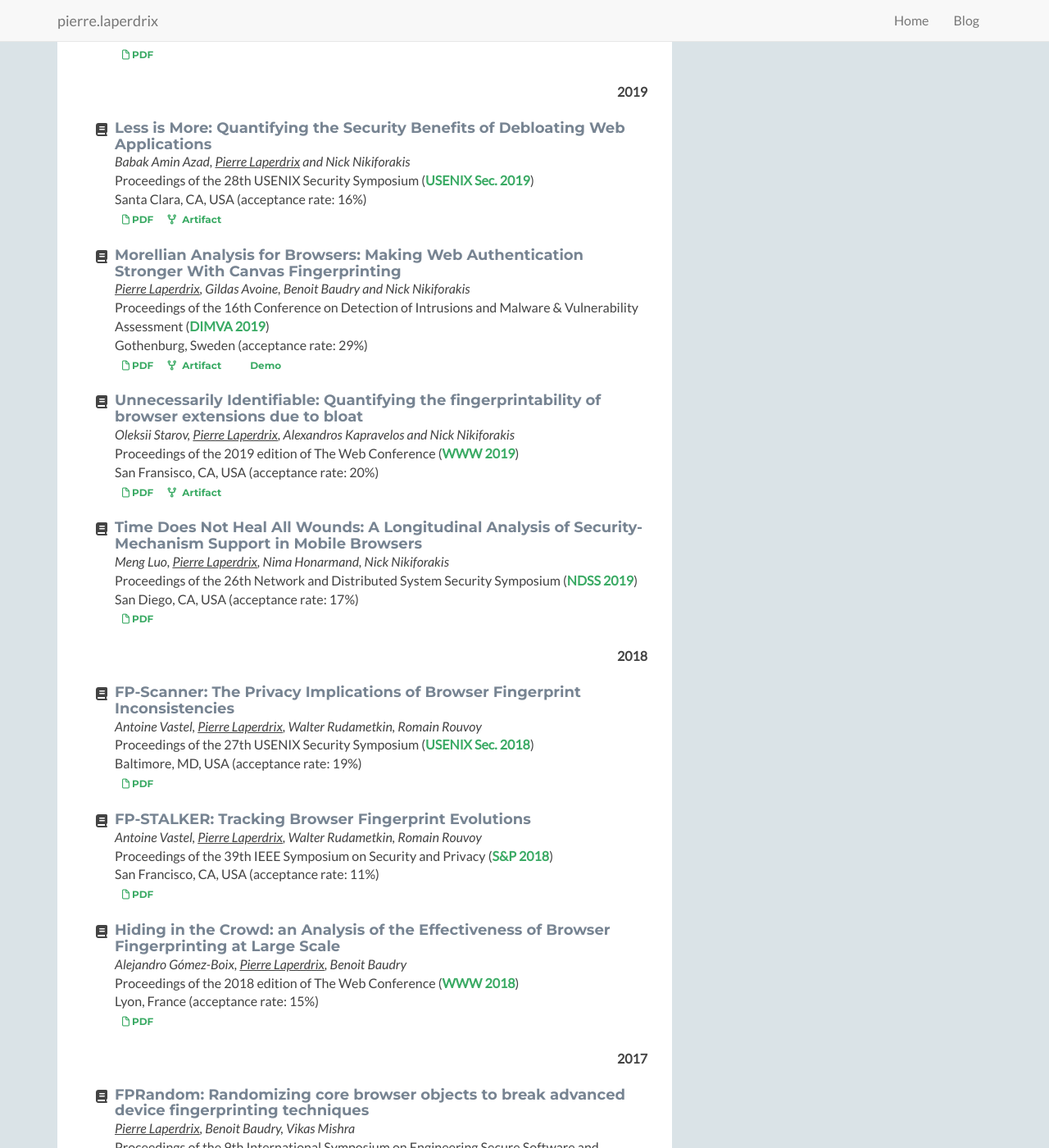
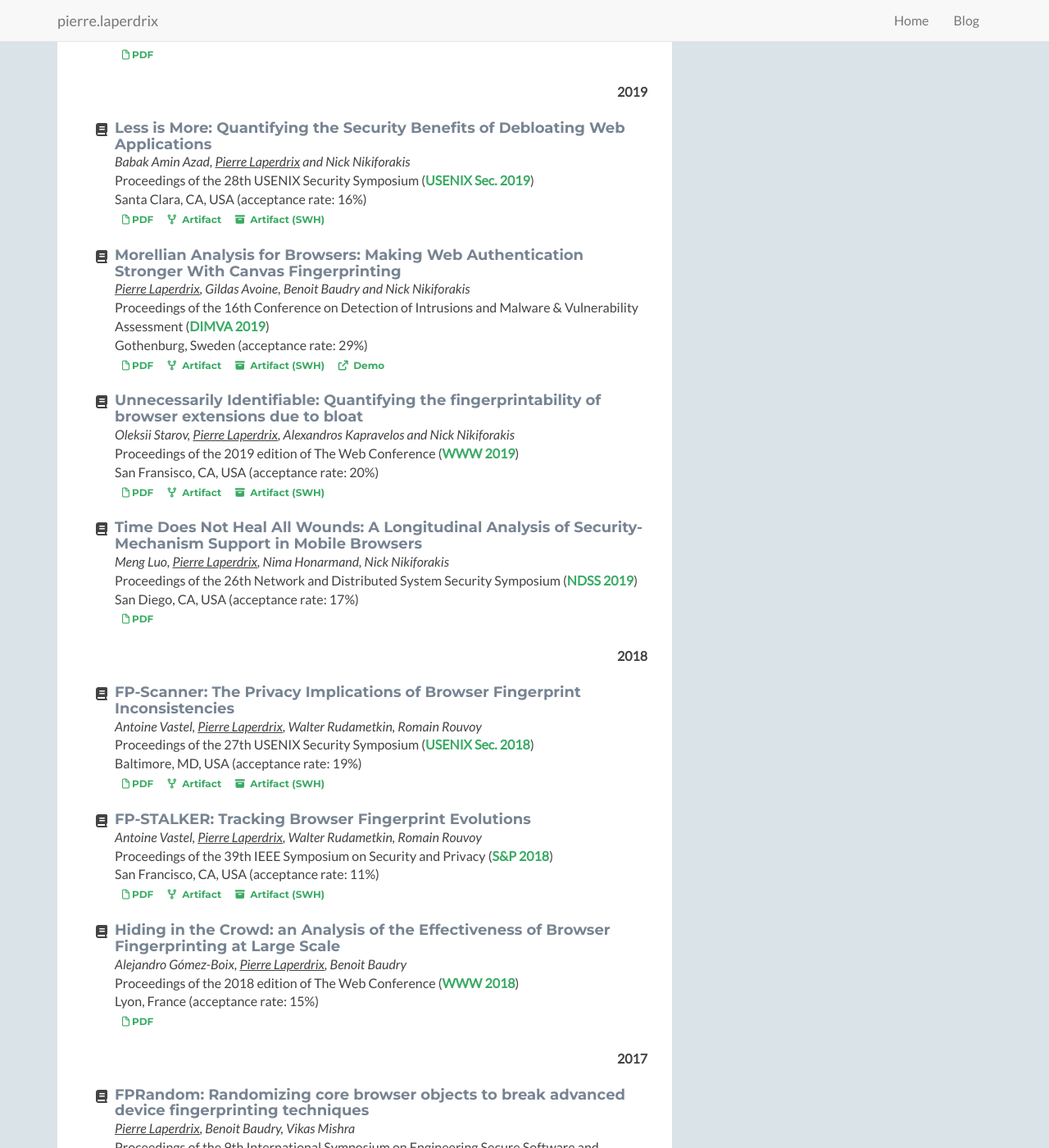
Before and after one commit to plaperdr/plaperdr.github.io, a Jekyll site: the page built from index.html, in a window 1280 px wide and 1400 px high, scrolled down 3759 px. Shown: the whole window at 82% size. Built offline with Jekyll 4.4.1, drawn with Linux system fonts in a browser that asks for light colours; some of the changed text lies outside the part shown.

Commit message:
Updating site

```diff
--- a/index.html
+++ b/index.html
@@ -59,6 +59,7 @@ layout: home
                                 </span><br>
                                 <a class="btn btn-secondary btn-xs" href="https://hal.science/hal-05315594v1/document" target="_blank"><i class="fa-regular fa-file"></i>PDF</a>
                                 <a class="btn btn-secondary btn-xs" href="https://github.com/intumwa/cookie-notices" target="_blank"><i class="fa fa-code-fork"></i>Artifact</a>
+                                <a class="btn btn-secondary btn-xs" href="https://archive.softwareheritage.org/browse/origin/directory/?origin_url=https://github.com/intumwa/cookie-notices" target="_blank"><i class="fa fa-archive"></i>Artifact (SWH)</a>
                             </li><!--//li-->
 
                             <li style="text-align:right"><b>2024</b></li>
@@ -93,6 +94,7 @@ layout: home
                                 </span><br>
                                 <a class="btn btn-secondary btn-xs" href="https://hal.science/hal-04271971v1/document" target="_blank"><i class="fa-regular fa-file"></i>PDF</a>
                                 <a class="btn btn-secondary btn-xs" href="https://github.com/intumwa/ua-radar" target="_blank"><i class="fa fa-code-fork"></i>Artifact</a>
+                                <a class="btn btn-secondary btn-xs" href="https://archive.softwareheritage.org/browse/origin/directory/?origin_url=https://github.com/intumwa/ua-radar" target="_blank"><i class="fa fa-archive"></i>Artifact (SWH)</a>
                             </li><!--//li-->
                             <br>
                             <li><i class="fa-li fa-solid fa-book"></i>
@@ -104,7 +106,8 @@ layout: home
                                     <a class="btn btn-secondary btn-xs" href="https://www.nextinpact.com/article/71533/peut-on-naviguer-sur-web-sans-javascript-aujourdhui?" target="_blank"><i class="fa fa-external-link"></i>NextInpact (FR)</a>
                                 </span><br>
                                 <a class="btn btn-secondary btn-xs" href="https://hal.science/hal-03936503v1/document" target="_blank"><i class="fa-regular fa-file"></i>PDF</a>
-                                <a class="btn btn-secondary btn-xs" href="https://archive.softwareheritage.org/browse/origin/directory/?origin_url=https://gitlab.inria.fr/Spirals/breaking-bad.git" target="_blank"><i class="fa fa-code-fork"></i>Artifact</a>
+                                <a class="btn btn-secondary btn-xs" href="https://gitlab.inria.fr/Spirals/breaking-bad.git" target="_blank"><i class="fa fa-code-fork"></i>Artifact</a>
+                                <a class="btn btn-secondary btn-xs" href="https://archive.softwareheritage.org/browse/origin/directory/?origin_url=https://gitlab.inria.fr/Spirals/breaking-bad.git" target="_blank"><i class="fa fa-archive"></i>Artifact (SWH)</a>
                             </li><!--//li-->
                             <br>
 
@@ -133,6 +136,7 @@ layout: home
                                 </span><br>
                                 <a class="btn btn-secondary btn-xs" href="https://hal.archives-ouvertes.fr/hal-03559973/document" target="_blank"><i class="fa-regular fa-file"></i>PDF</a>
                                 <a class="btn btn-secondary btn-xs" href="https://github.com/antonin-durey/the-price-to-play" target="_blank"><i class="fa fa-code-fork"></i>Artifact</a>
+                                <a class="btn btn-secondary btn-xs" href="https://archive.softwareheritage.org/browse/origin/directory/?origin_url=https://github.com/antonin-durey/the-price-to-play" target="_blank"><i class="fa fa-archive"></i>Artifact (SWH)</a>
                             </li><!--//li-->
                             <br>
                             <li><i class="fa-li fa-solid fa-book"></i>
@@ -144,6 +148,7 @@ layout: home
                                 </span><br>
                                 <a class="btn btn-secondary btn-xs" href="https://hal.archives-ouvertes.fr/hal-03604674/document" target="_blank"><i class="fa-regular fa-file"></i>PDF</a>
                                 <a class="btn btn-secondary btn-xs" href="https://gitlab.inria.fr/jsrehab" target="_blank"><i class="fa fa-code-fork"></i>Artifact</a>
+                                <a class="btn btn-secondary btn-xs" href="https://archive.softwareheritage.org/browse/search/?q=https%3A%2F%2Fgitlab.inria.fr%2Fjsrehab&with_visit=true&with_content=true" target="_blank"><i class="fa fa-archive"></i>Artifact (SWH)</a>
                             </li><!--//li-->
                             <br>
                             <li><i class="fa-li fa-solid fa-book"></i>
@@ -164,6 +169,7 @@ layout: home
                                 </span><br>
                                 <a class="btn btn-secondary btn-xs" href="https://hal.inria.fr/hal-03526240/document" target="_blank"><i class="fa-regular fa-file"></i>PDF</a>
                                 <a class="btn btn-secondary btn-xs" href="https://github.com/drawnapart/drawnapart" target="_blank"><i class="fa fa-code-fork"></i>Artifact</a>
+                                <a class="btn btn-secondary btn-xs" href="https://archive.softwareheritage.org/browse/origin/directory/?origin_url=https://github.com/drawnapart/drawnapart" target="_blank"><i class="fa fa-archive"></i>Artifact (SWH)</a>
                             </li><!--//li-->
                             <br>
 
@@ -177,6 +183,7 @@ layout: home
                                 </span><br>
                                 <a class="btn btn-secondary btn-xs" href="https://hal.inria.fr/hal-03215569/document" target="_blank"><i class="fa-regular fa-file"></i>PDF</a>
                                 <a class="btn btn-secondary btn-xs" href="https://github.com/thomasrokicki/in-search-of-lost-time" target="_blank"><i class="fa fa-code-fork"></i>Artifact</a>
+                                <a class="btn btn-secondary btn-xs" href="https://archive.softwareheritage.org/browse/origin/directory/?origin_url=https://github.com/thomasrokicki/in-search-of-lost-time" target="_blank"><i class="fa fa-archive"></i>Artifact (SWH)</a>
                             </li><!--//li-->
                             <br>
                             <li><i class="fa-li fa-solid fa-book"></i>
@@ -188,6 +195,7 @@ layout: home
                                 </span><br>
                                 <a class="btn btn-secondary btn-xs" href="https://hal.archives-ouvertes.fr/hal-03152176/document" target="_blank"><i class="fa-regular fa-file"></i>PDF</a>
                                 <a class="btn btn-secondary btn-xs" href="https://github.com/plaperdr/fingerprinting-in-style" target="_blank"><i class="fa fa-code-fork"></i>Artifact</a>
+                                <a class="btn btn-secondary btn-xs" href="https://archive.softwareheritage.org/browse/origin/directory/?origin_url=https://github.com/plaperdr/fingerprinting-in-style" target="_blank"><i class="fa fa-archive"></i>Artifact (SWH)</a>
                             </li><!--//li-->
                             <br>
                             <li><i class="fa-li fa-solid fa-book"></i>
@@ -272,7 +280,8 @@ layout: home
                                     <br>Santa Clara, CA, USA (acceptance rate: 16%)
                                 </span><br>
                                 <a class="btn btn-secondary btn-xs" href="https://securitee.org/files/debloating_usec2019.pdf" target="_blank"><i class="fa-regular fa-file"></i>PDF</a>
-                                <a class="btn btn-secondary btn-xs" href="https://debloating.com/" target="_blank"><i class="fa fa-code-fork"></i>Artifact</a>
+                                <a class="btn btn-secondary btn-xs" href="https://github.com/silverfoxy/PHPDebloating" target="_blank"><i class="fa fa-code-fork"></i>Artifact</a>
+                                <a class="btn btn-secondary btn-xs" href="https://archive.softwareheritage.org/browse/origin/directory/?origin_url=https://github.com/silverfoxy/PHPDebloating" target="_blank"><i class="fa fa-archive"></i>Artifact (SWH)</a>
                             </li><!--//li-->
                             <br>
                             <li><i class="fa-li fa-solid fa-book"></i>
@@ -284,7 +293,8 @@ layout: home
                                 </span><br>
                                 <a class="btn btn-secondary btn-xs" href="assets/documents/canvasauthentication_dimva2019.pdf" target="_blank"><i class="fa-regular fa-file"></i>PDF</a>
                                 <a class="btn btn-secondary btn-xs" href="https://github.com/plaperdr/morellian-canvas" target="_blank"><i class="fa fa-code-fork"></i>Artifact</a>
-                                <a class="btn btn-secondary btn-xs" href="https://plaperdr.github.io/morellian-canvas/Prototype/webpage/picassauth.html" target="_blank"><i class="fa fa-file-o"></i>Demo</a>
+                                <a class="btn btn-secondary btn-xs" href="https://archive.softwareheritage.org/browse/origin/directory/?origin_url=https://github.com/plaperdr/morellian-canvas" target="_blank"><i class="fa fa-archive"></i>Artifact (SWH)</a>
+                                <a class="btn btn-secondary btn-xs" href="https://plaperdr.github.io/morellian-canvas/Prototype/webpage/picassauth.html" target="_blank"><i class="fa fa-external-link"></i>Demo</a>
                             </li><!--//li-->
                             <br>
                             <li><i class="fa-li fa-solid fa-book"></i>
@@ -296,6 +306,7 @@ layout: home
                                 </span><br>
                                 <a class="btn btn-secondary btn-xs" href="https://www.securitee.org/files/extensionbloat_www2019.pdf" target="_blank"><i class="fa-regular fa-file"></i>PDF</a>
                                 <a class="btn btn-secondary btn-xs" href="https://github.com/plaperdr/extension-access-control" target="_blank"><i class="fa fa-code-fork"></i>Artifact</a>
+                                <a class="btn btn-secondary btn-xs" href="https://archive.softwareheritage.org/browse/origin/directory/?origin_url=https://github.com/plaperdr/extension-access-control" target="_blank"><i class="fa fa-archive"></i>Artifact (SWH)</a>
                             </li><!--//li-->
                             <br>
                             <li><i class="fa-li fa-solid fa-book"></i>
@@ -318,6 +329,8 @@ layout: home
                                     <br>Baltimore, MD, USA (acceptance rate: 19%)
                                 </span><br>
                                 <a class="btn btn-secondary btn-xs" href="https://hal.inria.fr/hal-01820197/document" target="_blank"><i class="fa-regular fa-file"></i>PDF</a>
+                                <a class="btn btn-secondary btn-xs" href="https://github.com/Spirals-Team/FP-Scanner" target="_blank"><i class="fa fa-code-fork"></i>Artifact</a>
+                                <a class="btn btn-secondary btn-xs" href="https://archive.softwareheritage.org/browse/origin/directory/?origin_url=https://github.com/Spirals-Team/FP-Scanner" target="_blank"><i class="fa fa-archive"></i>Artifact (SWH)</a>
                             </li><!--//li-->
                             <br>
                             <li><i class="fa-li fa-solid fa-book"></i>
@@ -328,6 +341,8 @@ layout: home
                                     <br>San Francisco, CA, USA (acceptance rate: 11%)
                                 </span><br>
                                 <a class="btn btn-secondary btn-xs" href="https://hal.inria.fr/hal-01652021/document" target="_blank"><i class="fa-regular fa-file"></i>PDF</a>
+                                <a class="btn btn-secondary btn-xs" href="https://github.com/Spirals-Team/FPStalker" target="_blank"><i class="fa fa-code-fork"></i>Artifact</a>
+                                <a class="btn btn-secondary btn-xs" href="https://archive.softwareheritage.org/browse/origin/directory/?origin_url=https://github.com/Spirals-Team/FPStalker" target="_blank"><i class="fa fa-archive"></i>Artifact (SWH)</a>
                             </li><!--//li-->
                             <br>
                             <li><i class="fa-li fa-solid fa-book"></i>
@@ -357,6 +372,7 @@ layout: home
                                 <a class="btn btn-secondary btn-xs" href="https://hal.inria.fr/hal-01527580/document" target="_blank"><i class="fa-regular fa-file"></i>PDF</a>
                                 <a class="btn btn-secondary btn-xs" href="assets/documents/essos_fprandom_slides.pdf" target="_blank"><i class="fa fa-tv"></i>Slides</a>
                                 <a class="btn btn-secondary btn-xs" href="https://github.com/plaperdr/fprandom" target="_blank"><i class="fa fa-code-fork"></i>Artifact</a>
+                                <a class="btn btn-secondary btn-xs" href="https://archive.softwareheritage.org/browse/origin/directory/?origin_url=https://github.com/plaperdr/fprandom" target="_blank"><i class="fa fa-archive"></i>Artifact (SWH)</a>
                             </li><!--//li-->
                             <br>
                             <li style="text-align:right"><b>2016</b></li>
@@ -387,6 +403,7 @@ layout: home
                                 <a class="btn btn-secondary btn-xs" href="assets/documents/seams_blink_slides.pdf" target="_blank"><i class="fa fa-tv"></i>Slides</a>
                                 <a class="btn btn-secondary btn-xs" href="https://github.com/DIVERSIFY-project/blink" target="_blank"><i class="fa fa-code-fork"></i>Artifact (Original)</a>
                                 <a class="btn btn-secondary btn-xs" href="https://github.com/plaperdr/blink-docker" target="_blank"><i class="fa fa-code-fork"></i>Artifact (Docker)</a>
+                                <a class="btn btn-secondary btn-xs" href="https://archive.softwareheritage.org/browse/directory/bb27c900ec152609fe7c21d82c52b6ec5b558c5c/" target="_blank"><i class="fa fa-archive"></i>Artifact (SWH)</a>
                                 <p></p>
                             </li><!--//li-->
                         </ul><!--//ul-->
```
Also changed, not shown: Gemfile.lock.
